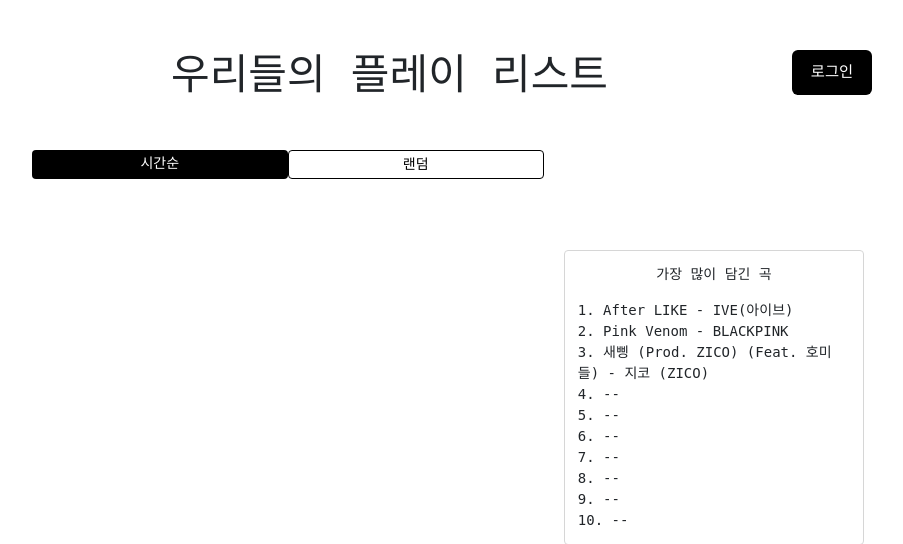
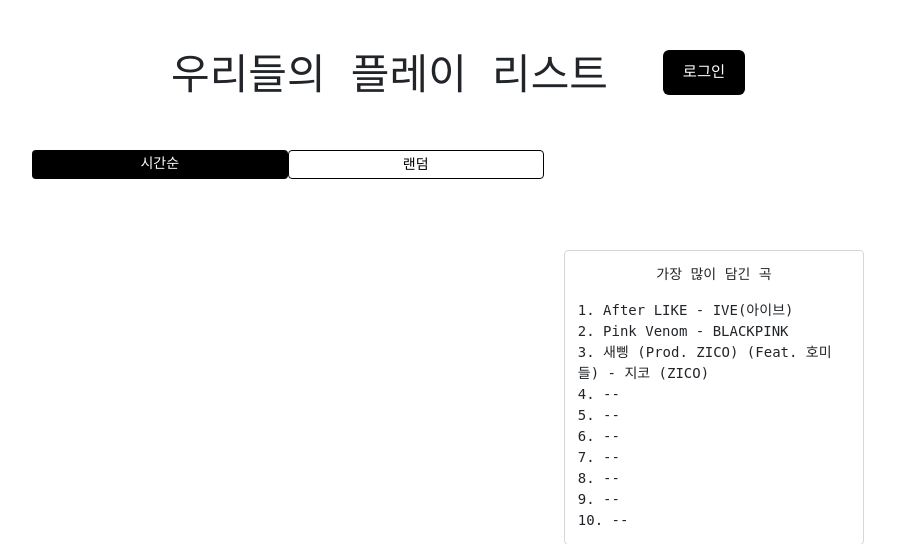
Before and after one commit to YoungwooKim09/our-playlist, a Flask app: page / in a window 1280 px wide. Shown: the top 544 px of the page, without its empty margins (224-1127 px from the left). Run offline with Flask 2, Linux system fonts and the light colour scheme; data that the repository does not hold is empty; some libraries are stand-ins or nearby versions; some web fonts are replaced.

Commit message:
style . 로그인버튼 플리만들기 버튼 분리

```diff
--- a/static/global-style.css
+++ b/static/global-style.css
@@ -13,8 +13,20 @@ button {
   cursor: pointer;
 }
 
+a {
+  cursor: pointer;
+}
+
 a:hover {
   color: var(--black-100);
+}
+
+.hide {
+  display: none;
+}
+
+a.hide {
+  display: none;
 }
 
 header {
@@ -42,16 +54,16 @@ header {
 }
 
 .button-area {
+  margin-left: 10%;
   display: flex;
-  justify-content: center;
+  flex-direction: row;
 }
 
-.home-button-login {
+.home-header-button {
   display: flex;
   justify-content: center;
   align-items: center;
   font-size: 1.1rem;
-  width: 80px;
   height: 45px;
   display: flex;
   justify-content: center;
@@ -59,9 +71,11 @@ header {
   /* border: solid 2px black; */
   border-radius: 6px;
   color: var(--white-100);
+  padding: 3px 20px;
+  margin: 0 10px;
 }
 
-.home-button-login:hover {
+.home-header-button:hover {
   background-color: var(--white-100);
   border: solid 2px var(--black-100);
 }
--- a/static/home.css
+++ b/static/home.css
@@ -49,6 +49,7 @@ main {
 }
 
 .right-area {
+  margin-top: 100px;
   position: relative;
   margin-left: 20%;
   display: flex;
--- a/templates/index.html
+++ b/templates/index.html
@@ -29,8 +29,11 @@
         </h1>
       </div>
       <div class="button-area">
-        <a href="/login" class="home-button-login">
+        <a href="/login" class="home-header-button home-button-login">
           로그인
+        </a>
+        <a href="/my-playlist" class="home-header-button home-button-makeplaylist hide">
+          플리 만들기
         </a>
       </div>
     </div>
```
